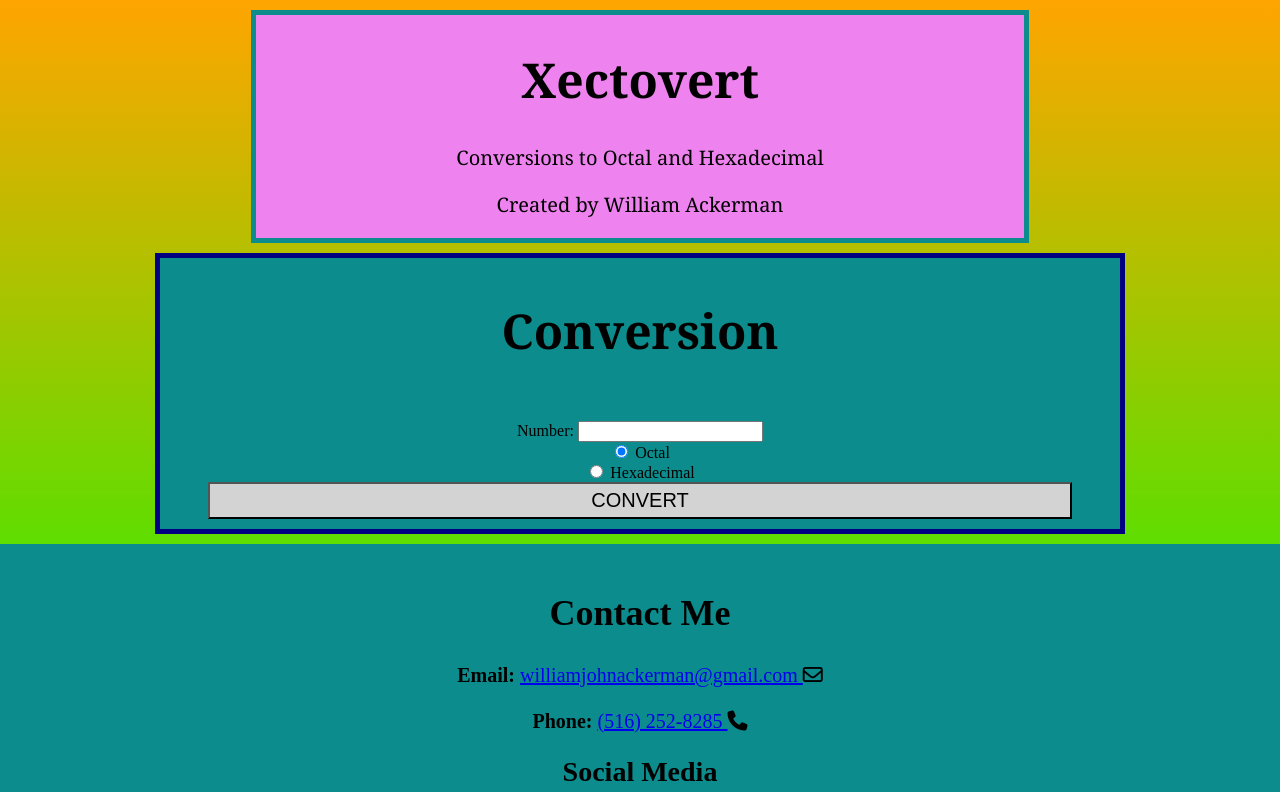
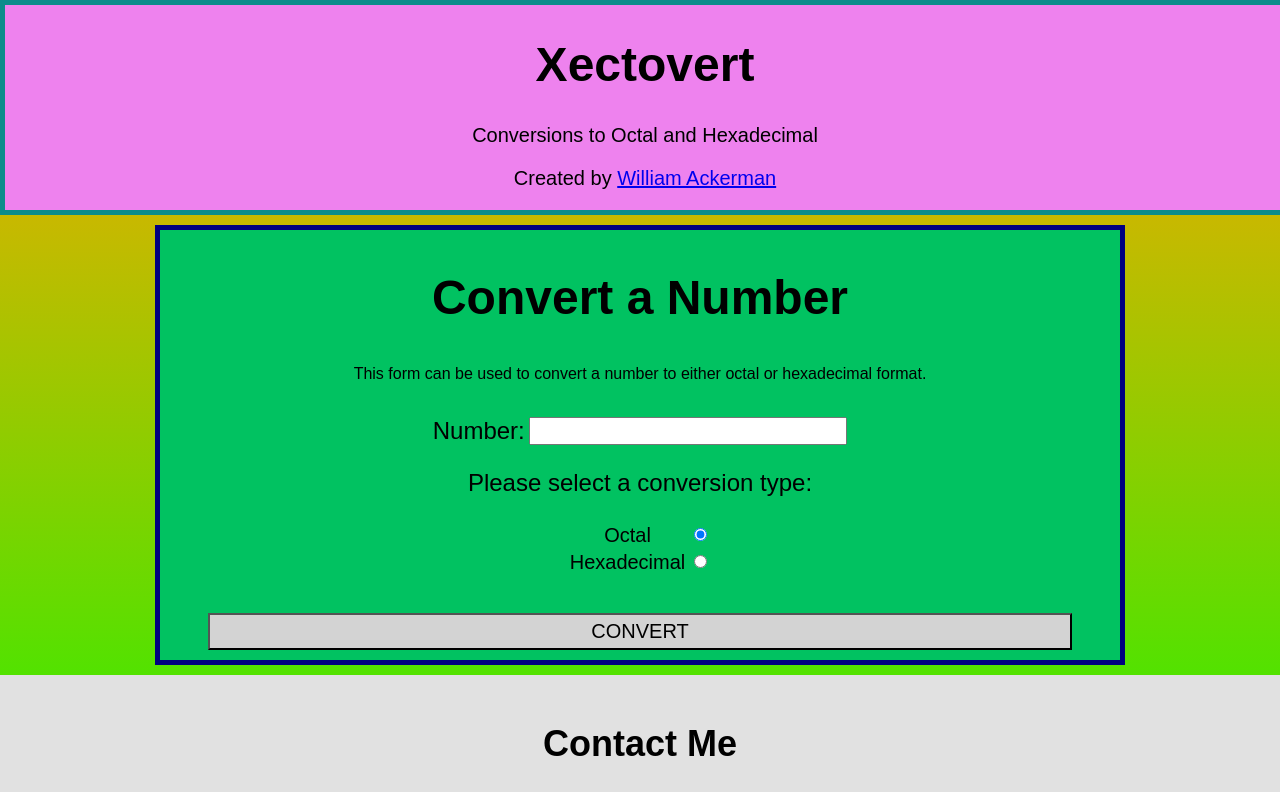
Before and after one commit to WilliamAckerman/Xectovert, a plain HTML site: page index.html in a window 1280 px wide. Shown: the top 792 px of the page. Drawn offline with Linux system fonts and the light colour scheme.

Commit message:
Form changes

```diff
--- a/footer.css
+++ b/footer.css
@@ -2,7 +2,7 @@
 
 footer {
     text-align: center;
-    background-color: rgb(12, 140, 140);
+    background-color: rgb(225, 225, 225);
     width: 100%;
     bottom: 0;
     left: 0;
--- a/index.html
+++ b/index.html
@@ -14,10 +14,16 @@
             <div class="card titleCard">
                 <h1 class="title">Xectovert</h1>
                 <p class="subtitle">Conversions to Octal and Hexadecimal</p>
-                <p class="subtitle">Created by William Ackerman</p>
+                <p class="subtitle">
+                    Created by
+                    <a href="https://www.linkedin.com/in/william-ackerman-6a4005290/" target="_blank">
+                        William Ackerman
+                    </a>
+                </p>
             </div>
             <div class="card convertCard">
-                <h2 class="title">Conversion</h2>
+                <h2 class="title">Convert a Number</h2>
+                <p>This form can be used to convert a number to either octal or hexadecimal format.</p>
 
                 <div id="resultDiv">
                     <p id="resultMessage"></p>
@@ -26,18 +32,37 @@
                 <br>
 
                 <form name="conversionForm" id="conversionForm" onsubmit="conversion();">
-                    <label for="number">Number:</label>
+                    <label for="number" class="formNum">Number:</label>
                     <input name="number" id="number" type="number" required />
 
                     <br>
 
-                    <input id="octBtn" type="radio" value="oct" name="format" checked>
-                    Octal
-                    <br>
-                    <input id="hexBtn" type="radio" value="hexadecimal" name="format">
-                    Hexadecimal
+                    <p class="formNum">Please select a conversion type:</p>
 
-                    <br>
+                    <table>
+                        <tr>
+                            <td>
+                                <label for="octBtn" class="formText">
+                                    Octal
+                                </label>
+                            </td>
+                            <td>
+                                <input id="octBtn" type="radio" value="oct" name="format" checked>
+                            </td>
+                        </tr>
+                        <tr>
+                            <td>
+                                <label for="hexBtn" class="formText">
+                                    Hexadecimal
+                                </label>
+                            </td>
+                            <td>
+                                <input id="hexBtn" type="radio" value="hexadecimal" name="format">
+                            </td>
+                        </tr>
+                    </table>
+
+                    <br><br>
                     <button id="convertBtn" type="submit">CONVERT</button>
                 </form>
             </div>
@@ -63,10 +88,10 @@
             </p>
             <h2 class="footSocialTitle">Social Media</h2>
             <div class="social-media">
-                <a href="https://github.com/WilliamAckerman">
+                <a href="https://github.com/WilliamAckerman" target="_blank">
                     <i class="fa fa-github" style="font-size: 36px"></i>
                 </a>
-                <a href="https://www.linkedin.com/in/william-ackerman-6a4005290/">
+                <a href="https://www.linkedin.com/in/william-ackerman-6a4005290/" target="_blank">
                     <i class="fa fa-linkedin" style="font-size: 36px"></i>
                 </a>
             </div>
--- a/style.css
+++ b/style.css
@@ -1,6 +1,7 @@
 html, body {
     margin: 0;
     background: linear-gradient(orange, lime) repeat-x;
+    font-family: Arial, sans-serif;
 }
 
 body {
@@ -14,17 +15,16 @@ body {
     text-align: center;
     margin: 0 auto;
     margin-bottom: 10px;
-    margin-top: 10px;
 }
 
 .titleCard {
     background-color: violet;
     border: 5px solid rgb(12, 140, 140);
-    width: 60%;
+    width: 100%;
 }
 
 .convertCard {
-    background-color: rgb(12, 140, 140);
+    background-color: rgb(1, 194, 97);
     border: 5px solid navy;
     width: 75%;
 }
@@ -47,12 +47,30 @@ body {
 
 .title {
     font-size: 48px;
-    font-family: Georgia, sans-serif;
 }
 
 .subtitle {
     font-size: 20px;
-    font-family: Georgia, sans-serif;
+}
+
+/* Form CSS */
+
+.formNum {
+    font-size: 24px;
+}
+
+.formText {
+    font-size: 20px;
+}
+
+table {
+    margin: 0 auto;
+}
+
+#number {
+    height: 2.5vh;
+    font-size: 24px;
+    padding: 2px;
 }
 
 #convertBtn {
```
